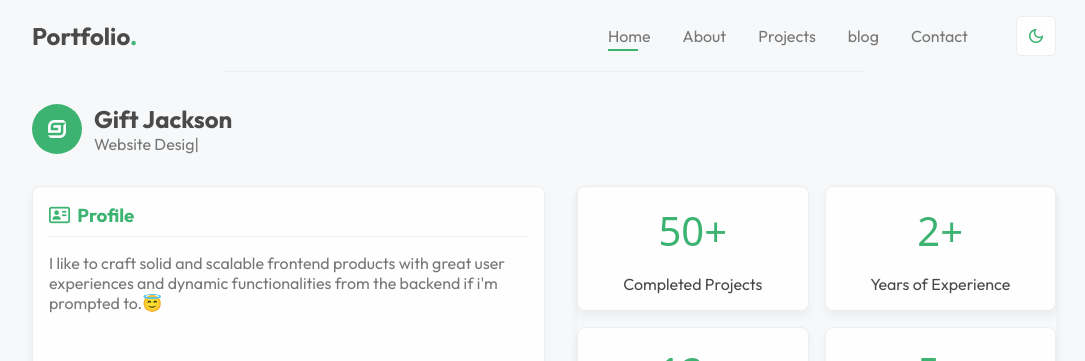
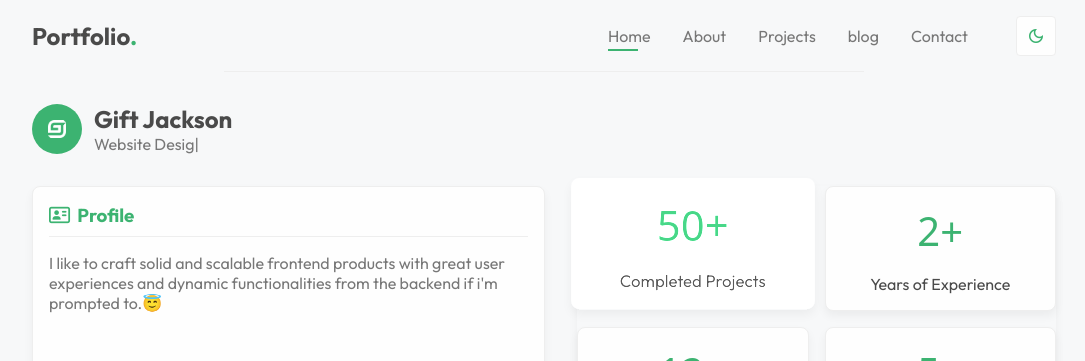
Before and after one commit to Gift-Jackson/my-portfolio, a React (Vite) app: page / in a window 1280 px wide. In both pictures the pointer is over the item 788 px from the left and 248 px from the top of the page. Shown: the top 361 px of the page, without its empty margins (96-1181 px from the left). Built offline with nearby package versions, Linux system fonts and the light colour scheme; the HTML template or start-up script is replaced by a standard one; a web font is replaced by a local one.

Commit message:
update cv again

```diff
--- a/src/Components/Home/Hero.jsx
+++ b/src/Components/Home/Hero.jsx
@@ -15,7 +15,7 @@ const Hero = () => {
             prompted to.😇
           </p>
           <div className={styles.btns}>
-            <a href="https://drive.google.com/file/d/12IGVHIE6KCNvxD9bkKIoWuKt_MzR-yqo/view?usp=sharing" target="_blank" download>
+            <a href="https://drive.google.com/file/d/1iPY0AZ0pZzZEp0r2FaXGNldfN2deJsOl/view?usp=sharing" target="_blank" download>
               <button className={styles.btn_2}>
                 <i className="fa-solid fa-file-pdf"></i> &nbsp; View CV
               </button>
--- a/src/Components/Styles/hero.module.css
+++ b/src/Components/Styles/hero.module.css
@@ -81,6 +81,11 @@
     border: 1px solid var(--border);
     box-shadow: 0 5px 10px rgba(0, 0, 0, 0.05);
     border-radius: .5em;
+    transition: .2s;
+}
+.item:hover{
+    filter: brightness(120%);
+    transform: translateY(-5px) scale(1.05);
 }
 
 .item div:nth-of-type(1) {
--- a/src/Components/Styles/projects.module.css
+++ b/src/Components/Styles/projects.module.css
@@ -11,7 +11,10 @@
     box-shadow: 0 5px 10px rgba(0,0,0,0.05);
     border-radius: .5em;
     overflow: hidden;
-
+    transition: .2s;
+}
+.item:hover{
+    transform: translateY(-10px) scale(1.02);
 }
 .item:nth-of-type(4){
     margin-bottom: 4em;
--- a/src/Components/Styles/wrapper.module.css
+++ b/src/Components/Styles/wrapper.module.css
@@ -81,6 +81,10 @@
     align-items: center;
     flex-direction: column;
     padding: .5em;
+    transition: .2s;
+}
+.grid>div:hover{
+    transform:translateY(-10px) scale(1.05);
 }
 
 .grid p {
```
